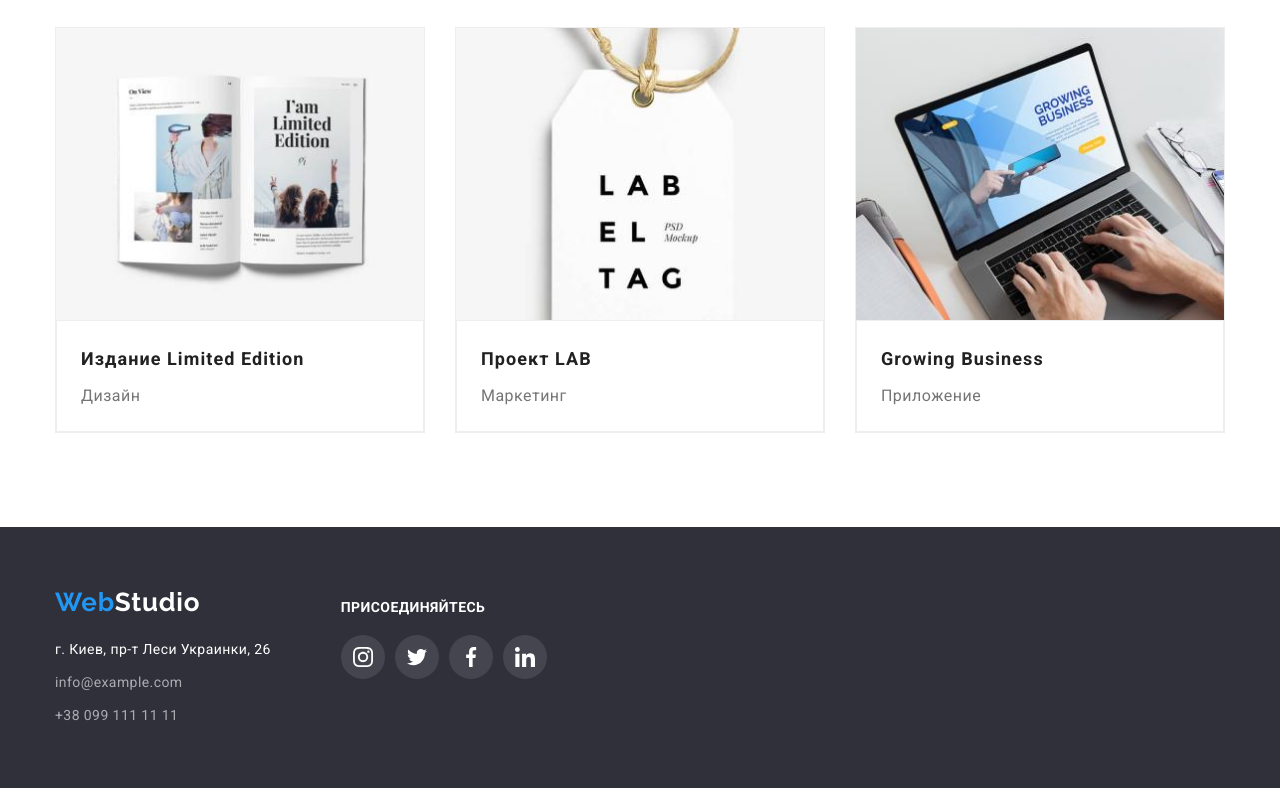
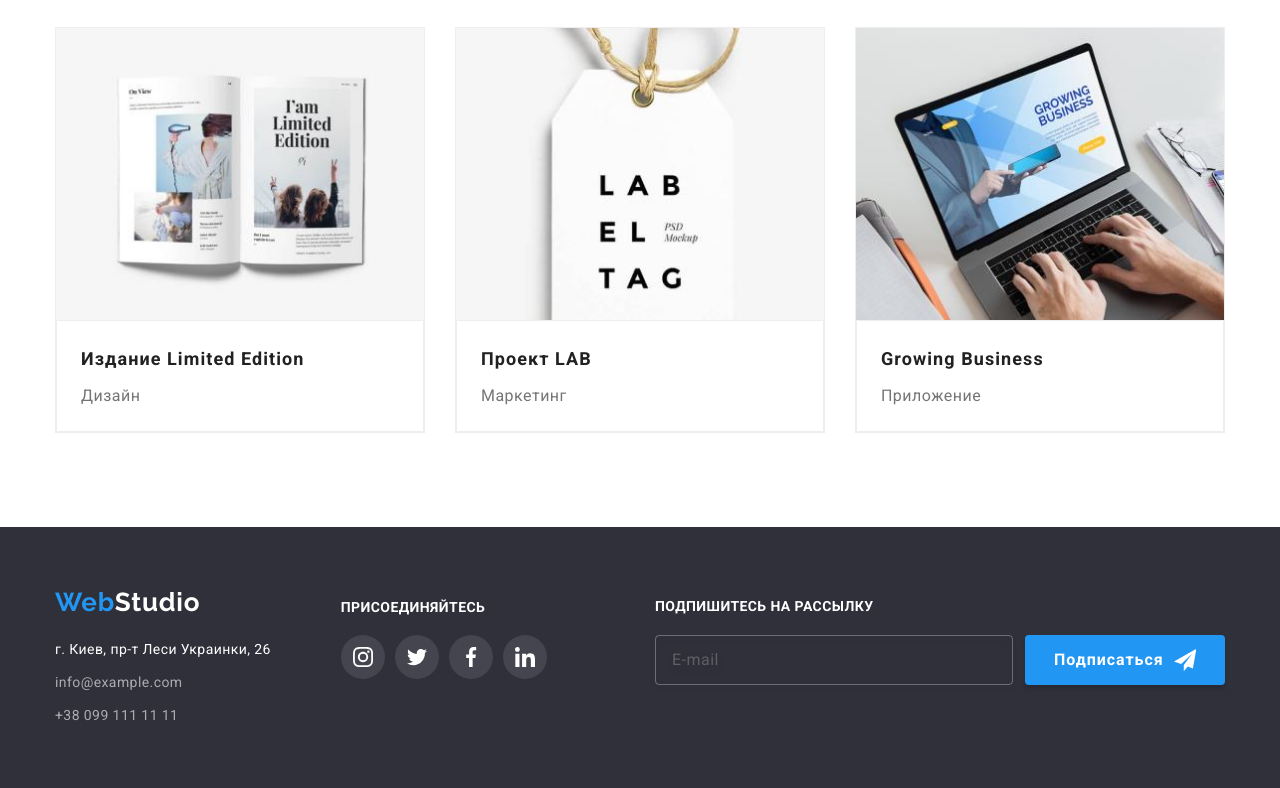
Before and after one commit to annyeongbadaya/goit-markup-hw-06., a plain HTML site: page portfolio.html in a window 1280 px wide. Shown: the part 1109-1897 px from the top of the page. Drawn offline with nearby package versions, Linux system fonts and the light colour scheme.

Commit message:
Добавлены исправления

```diff
--- a/css/styles.css
+++ b/css/styles.css
@@ -551,7 +551,6 @@ img {
 .footer-social-container {
   padding-top: 72px;
   padding-bottom: 100px;
-  margin-right: 93px;
 }
 
 .footer-social-title {
@@ -605,6 +604,7 @@ img {
 
 .online-form-container{
   width: 570px;
+  margin-left: auto;
   padding-top: 72px;
   padding-bottom: 94px;
 }
@@ -975,6 +975,10 @@ color: #2196F3;
   border: none;
 }
 
+.modal-checkbox:focus + .checkbox-text .checkbox-item {
+  border-color: var(--accent-color);
+}
+
 .modal-field-checkbox{
   margin-bottom: 30px;
 }
--- a/portfolio.html
+++ b/portfolio.html
@@ -180,10 +180,8 @@
                 <address class="footer-contacts">
                     <p class="footer-address">г. Киев, пр-т Леси Украинки, 26</p>
                     <ul class="list">
-                        <li class="footer-mail"><a href="mailto:info@example.com"
-                                class="footer-contact link">info@example.com</a></li>
-                        <li class="footer-tel"><a href="tel:+380991111111" class="footer-contact link">+38 099 111 11 11</a>
-                        </li>
+                        <li class="footer-mail"><a href="mailto:info@example.com" class="footer-contact link">info@example.com</a></li>
+                        <li class="footer-tel"><a href="tel:+380991111111" class="footer-contact link">+38 099 111 11 11</a></li>
                     </ul>
                 </address>
             </div>
@@ -220,6 +218,22 @@
                     </li>
                 </ul>
             </div>
+            <div class="online-form-container">
+                <!-- <p class="online-form-title">Подпишитесь на рассылку</p> -->
+                <form action="#" class="online-form">
+                    <label for="online-email" class="online-form-title">Подпишитесь на рассылку</label>
+                    <input type="email"
+                    name="online-email"
+                    class="online-email"
+                    placeholder="E-mail"
+                    >
+                    <button type="submit" class="online-form-button">Подписаться
+                        <svg class="online-icon" width="24" height="24">
+                            <use href="./images/icons.svg#icon-online-send"></use>
+                        </svg>
+                    </button>
+                </form>
+            </div>
         </div>
     </footer>
 </body>
```
